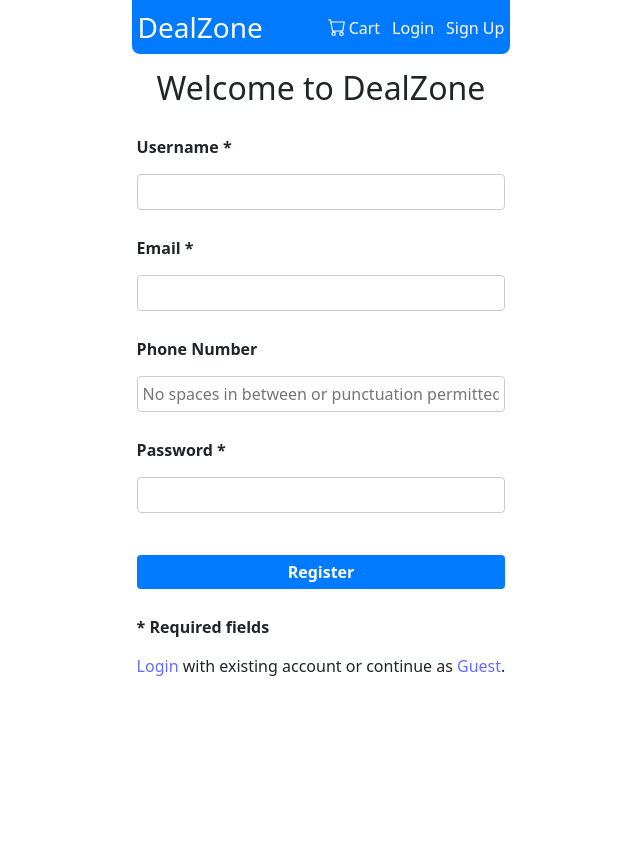
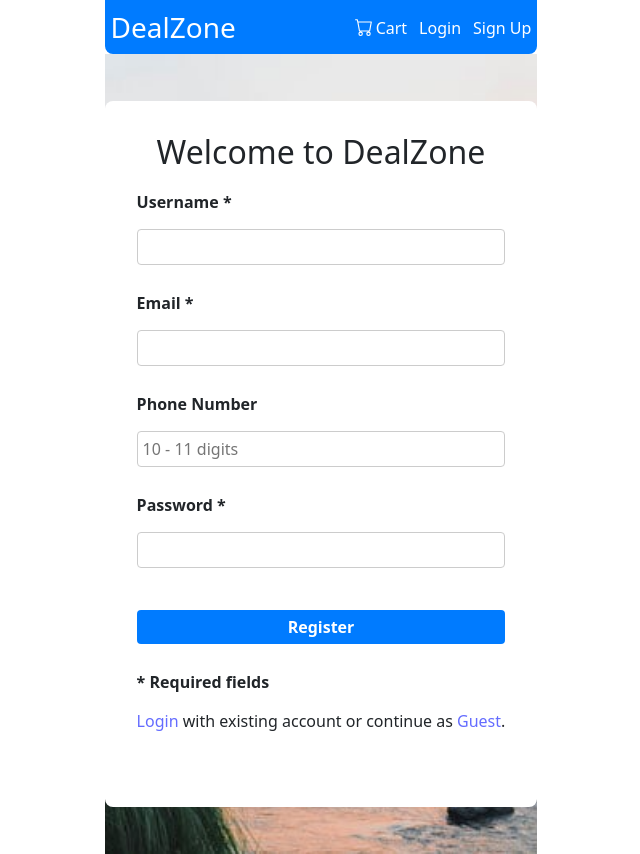
Before and after one commit to SamSun0530/CPSC-455-E-commerce-website, a React (Vite) app in the folder DealZone/: page /register in a window 1280 px wide. Shown: the whole page, without its empty margins (319-959 px from the left). Before the commit the page ends 800 px from the top, so only its background shows below. Built offline with nearby package versions, Linux system fonts and the light colour scheme.

Commit message:
edit registration form placeholder text and match style to login page

```diff
--- a/DealZone/src/components/RegistrationForm.jsx
+++ b/DealZone/src/components/RegistrationForm.jsx
@@ -57,7 +57,7 @@ export default function RegistrationForm() {
 				<input className="input" type="email" id="email" name="email" required value={formData.email} onChange={handleChange} />
 
 				<label htmlFor="phone">Phone Number</label>
-				<input className="input" type="text" id="phone" name="phone" placeholder="No spaces in between or punctuation permitted" pattern=" *\d{10,11} *" onInvalid={handleInvalidPhoneFormat} value={formData.phone} onChange={handlePhoneChange} />
+				<input className="input" type="text" id="phone" name="phone" placeholder="10 - 11 digits" pattern=" *\d{10,11} *" onInvalid={handleInvalidPhoneFormat} value={formData.phone} onChange={handlePhoneChange} />
 
 				<label htmlFor="password">Password *</label>
 				<input className="input" type="password" id="password" name="password" required value={formData.password} onChange={handleChange} />
--- a/DealZone/src/css/RegistrationPage.css
+++ b/DealZone/src/css/RegistrationPage.css
@@ -2,17 +2,25 @@
     display: flex;
     justify-content: center;
     align-items: center;
-    background-color: white;
+    height: 100vh;
+    background: #f0f2f5;
+    background-image: url("../../public/loginBackground.jpeg");
+    background-repeat: no-repeat;
+    background-size: cover;
+    background-position: center;
 }
 
 .register-form {
-    max-width: 400px;
+    display: flex;
+    flex-direction: column;
+    padding: 2rem;
+    background: white;
+    border-radius: 8px;
+    max-width: 500px;
     width: 100%;
-    padding: 5px;
 }
 
 #registerHeading {
-    padding: 10px;
     align-self: center;
 }
 
```
